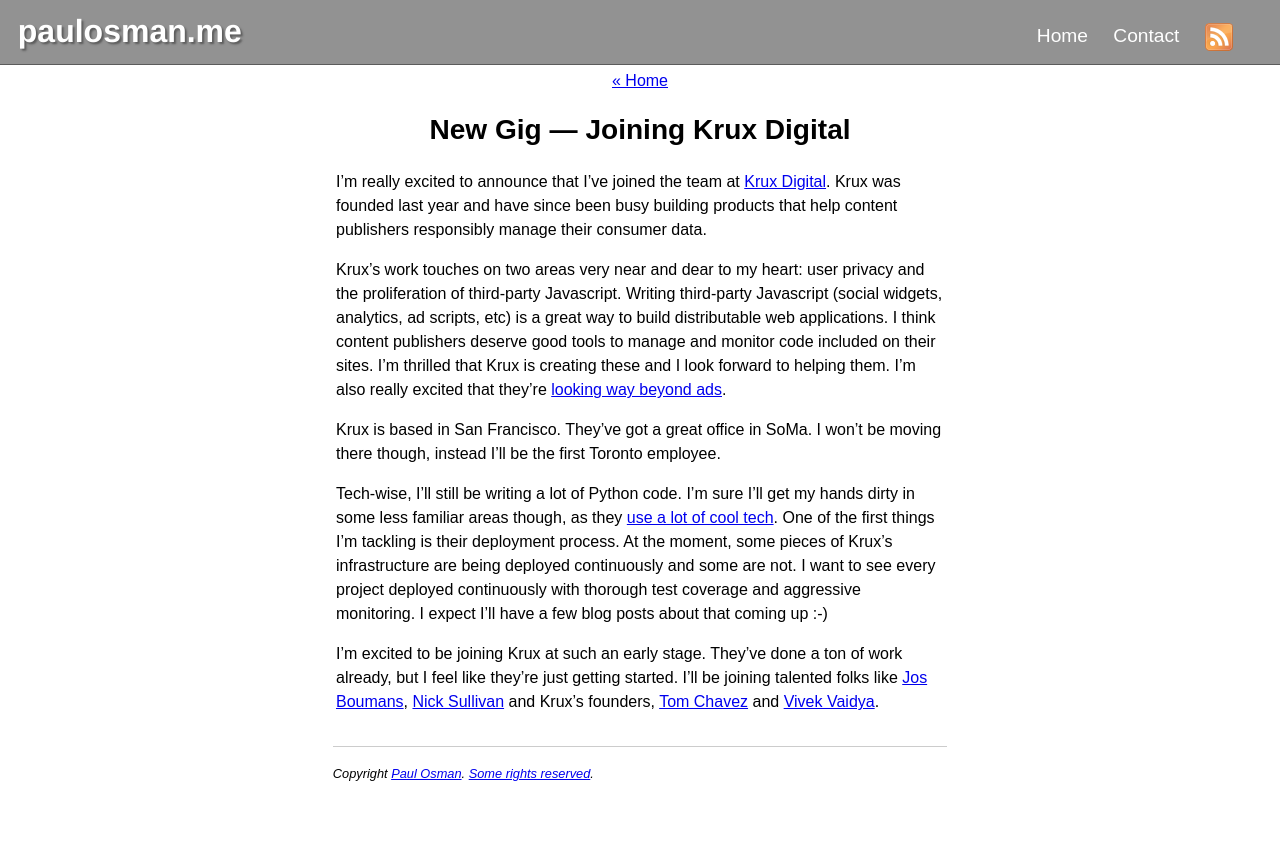
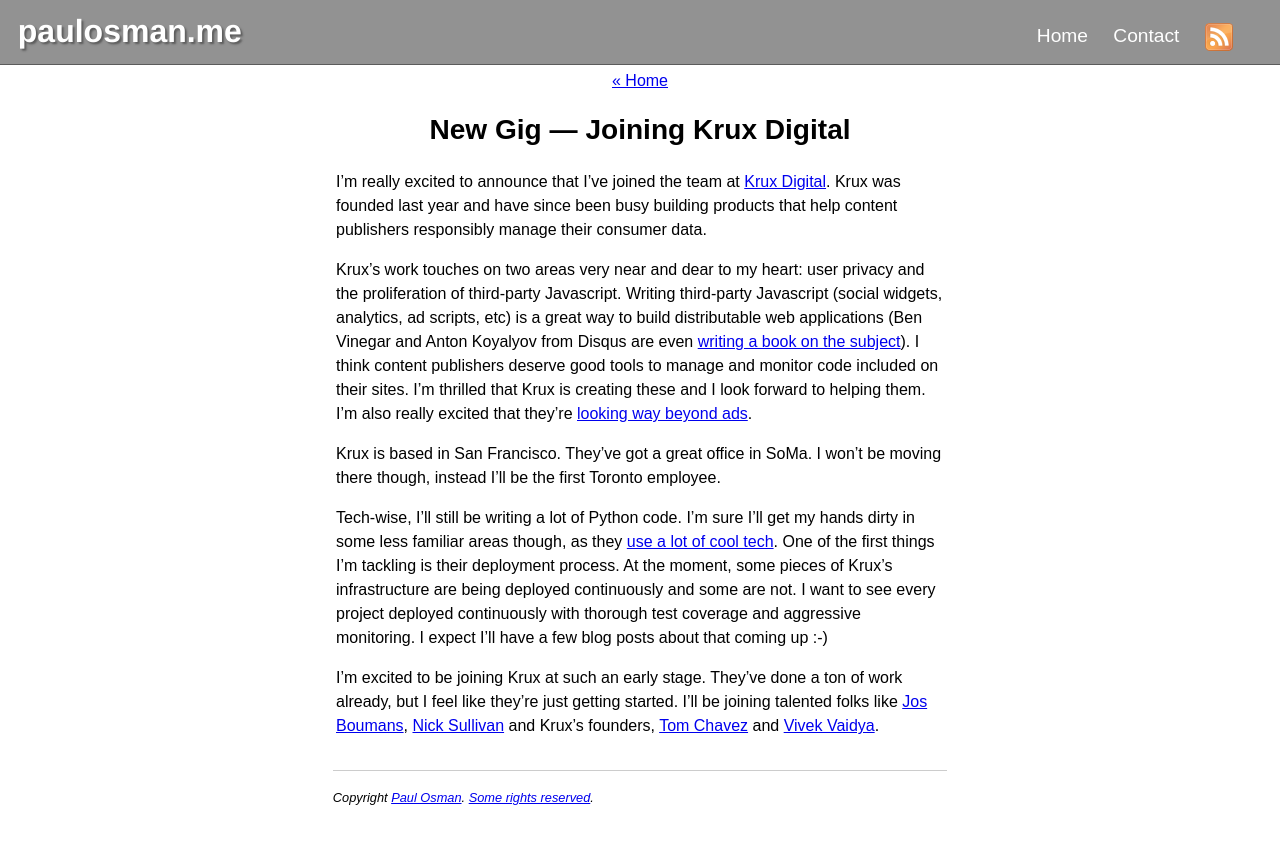
Before and after one commit to paulosman/paulosman.github.io, a Jekyll site: the page built from _posts/2011-10-11-new-gig-joining-krux.markdown, in a window 1280 px wide. Shown: the top 844 px of the page. Built offline with Jekyll 4.4.1, drawn with Linux system fonts in a browser that asks for light colours; Markdown is read by kramdown in place of the engine named in the settings; comment, search, counter and statistics services are not loaded.

Commit message:
Shout out for Ben's Book

```diff
--- a/_posts/2011-10-11-new-gig-joining-krux.markdown
+++ b/_posts/2011-10-11-new-gig-joining-krux.markdown
@@ -5,7 +5,7 @@
 
 I'm really excited to announce that I've joined the team at [Krux Digital](http://www.kruxdigital.com). Krux was founded last year and have since been busy building products that help content publishers responsibly manage their consumer data.
 
-Krux's work touches on two areas very near and dear to my heart: user privacy and the proliferation of third-party Javascript. Writing third-party Javascript (social widgets, analytics, ad scripts, etc) is a great way to build distributable web applications. I think content publishers deserve good tools to manage and monitor code included on their sites. I'm thrilled that Krux is creating these and I look forward to helping them. I'm also really excited that they're [looking way beyond ads](http://www.kruxdigital.com/broadcasts/toms_blog/time_to_move_beyond_the_ad_frontier/).
+Krux's work touches on two areas very near and dear to my heart: user privacy and the proliferation of third-party Javascript. Writing third-party Javascript (social widgets, analytics, ad scripts, etc) is a great way to build distributable web applications (Ben Vinegar and Anton Koyalyov from Disqus are even [writing a book on the subject](http://www.manning.com/vinegar/)). I think content publishers deserve good tools to manage and monitor code included on their sites. I'm thrilled that Krux is creating these and I look forward to helping them. I'm also really excited that they're [looking way beyond ads](http://www.kruxdigital.com/broadcasts/toms_blog/time_to_move_beyond_the_ad_frontier/).
 
 Krux is based in San Francisco. They've got a great office in SoMa. I won't be moving there though, instead I'll be the first Toronto employee.
 
```
